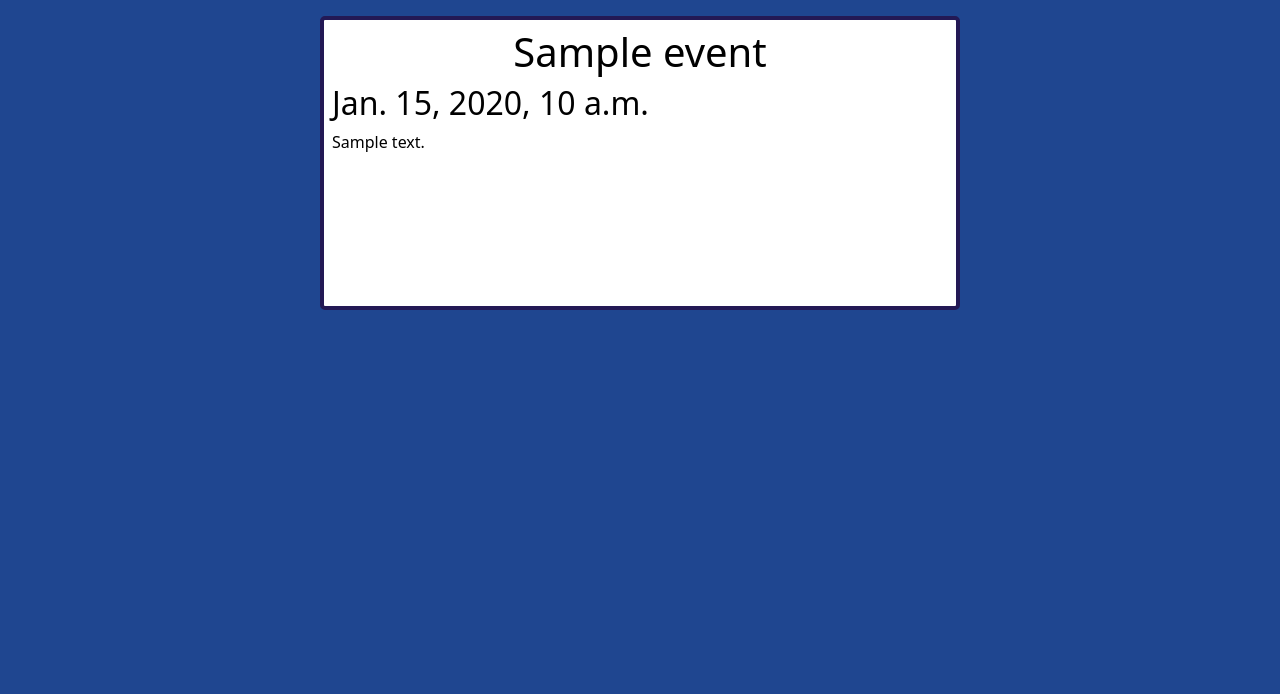
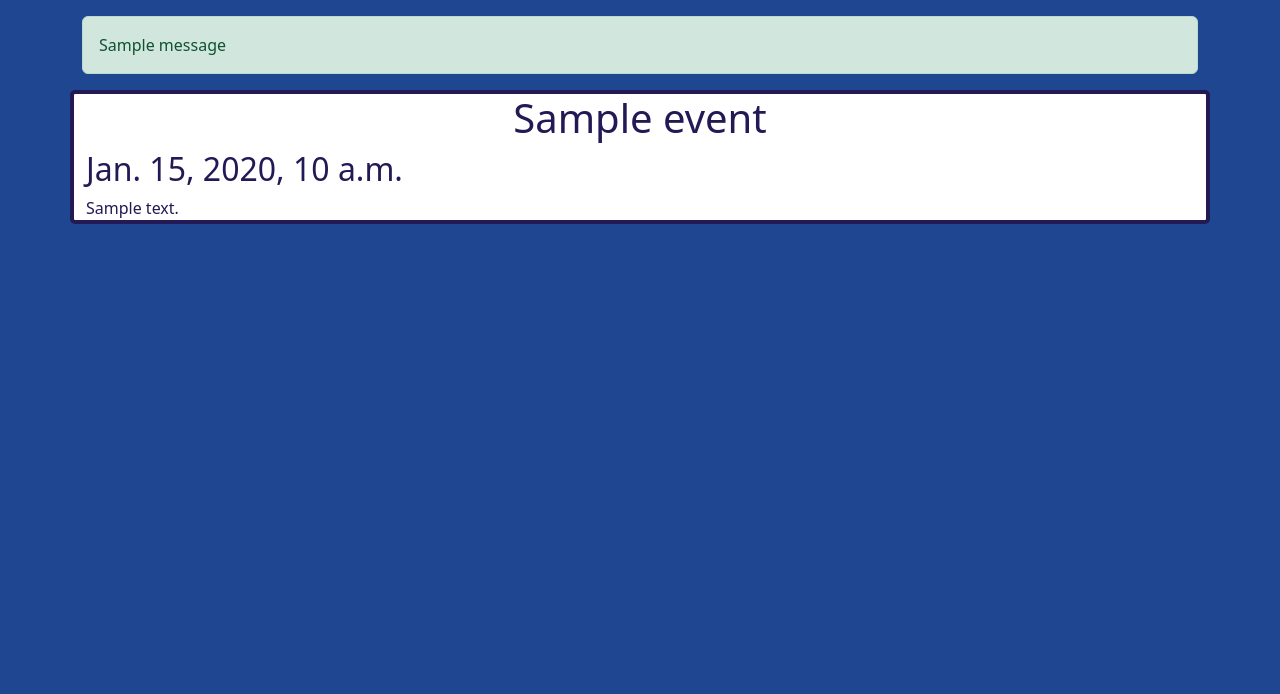
Before and after one commit to 0-mar/EventsReminder, a Django app: a page that uses templates/reminders_app/base.html in a window 1280 px wide. Shown: the part 106-800 px from the top of the page. Run offline with Django 4.2, Linux system fonts and the light colour scheme; a user stored in the database is signed in; tables that the repository leaves empty hold one stand-in row (values such as "Sample post"); one stand-in notice (Sample message) is shown.

Commit message:
Add Event feature + alert messages using Bootstrap

```diff
--- a/reminders_app/urls.py
+++ b/reminders_app/urls.py
@@ -6,5 +6,6 @@ app_name = 'reminders_app'
 
 urlpatterns = [
     path('', views.index, name='index'),
-    path('event/<slug:event>/', views.event_detail, name='event_detail')
+    path('event/<slug:event>/', views.event_detail, name='event_detail'),
+    path('add-event/', views.add_event, name='add_event'),
 ]
--- a/reminders_app/views.py
+++ b/reminders_app/views.py
@@ -1,17 +1,45 @@
 from django.shortcuts import render, get_object_or_404, redirect
-from django.http import HttpResponse
+from django.contrib.auth.decorators import login_required
+from django.contrib import messages
 
-from django.contrib.auth import authenticate, login
-from .forms import LoginForm
 from .models import Events
+from .forms import EventForm
 
 
+@login_required
 def index(request):
     all_events = Events.objects.all()
 
     return render(request, 'reminders_app/index.html', {"events": all_events})
 
 
+@login_required
 def event_detail(request, event):
-    evt = get_object_or_404(Events, slug=event)
+    evt = get_object_or_404(Events, slug=event, user=request.user)
     return render(request, 'reminders_app/event_detail.html', {"event": evt})
+
+
+@login_required
+def add_event(request):
+    new_event = None
+
+    if request.method == "POST":
+        event_form = EventForm(data=request.POST)
+        if event_form.is_valid():
+            # create Events object but dont add it to DB yet (we need to generate slug + bind the record with the user)
+            new_event = event_form.save(commit=False)
+            new_event.user = request.user
+
+            # generate a slug
+            # TODO: must be unique and somehow only from numbers and hyphens
+            words = new_event.title.split()
+            slug = "-".join(words)
+
+            new_event.slug = slug
+            new_event.save()
+
+            messages.success(request, 'Event added successfully.')
+            return redirect("reminders_app:index")
+    else:
+        event_form = EventForm()
+        return render(request, 'reminders_app/add_event.html', {"event_form": event_form})
--- a/static/css/style.css
+++ b/static/css/style.css
@@ -46,3 +46,11 @@ a {
     height: calc(50vh - 106px);
     margin: auto;
 }
+
+.content-container {
+    background-color: white;
+    border: 4px solid #231955;
+    border-radius: 5px;
+
+    color: #231955;
+}
--- a/templates/reminders_app/base.html
+++ b/templates/reminders_app/base.html
@@ -11,20 +11,6 @@
 </head>
 <body>
     <header class="hero">
-        <!--<nav id=navbar class="navbar navbar-expand-lg">
-            <div class="container-fluid">
-                <a class="navbar-brand" href="#"><img id="logo" height="80" src="{#% static "images/logo.png" %#}" alt="Logo"/><span class="text-white">Events reminder</span></a>
-                <a class="nav-item nav-link" href="#">Add Event</a>
-                <div class="justify-content-end">
-                    <p class="text-white">Welcome, {#  #}{ request.user }}</p>
-                    <a href="{#% url "logout" %#}">Logout</a>
-                </div>
-            </div>
-        </nav>-->
-
-
-
-
         <nav id="navigation-bar" class="navbar navbar-expand-lg">
             <div class="container-fluid">
                 <a class="navbar-brand" href="#"><img id="logo" height="80" src="{% static "images/logo.png" %}" alt="Logo"/><span class="text-white">Events reminder</span></a>
@@ -34,7 +20,7 @@
 
                 <div class="collapse navbar-collapse" id="navbarSupportedContent">
                     <div class="navbar-nav ps-5">
-                        <a class="nav-link navbar-btn rounded" href="#">Add Event</a>
+                        <a class="nav-link navbar-btn rounded" href="{% url "reminders_app:add_event" %}">Add Event</a>
                     </div>
                     <div class="navbar-nav ms-auto">
                         <div class="nav-item justify-content-end">
@@ -45,15 +31,17 @@
                 </div>
             </div>
         </nav>
-
-
-
-
-
     </header>
 
     <main>
         <div id="main-container" class="container-fluid py-3">
+            <div id="messagesBox" class="container">
+                {% if messages %}
+                    {% for message in messages %}
+                        <div{% if message.tags %} class=" alert alert-{{ message.tags }}"{% endif %} role="alert">{{ message }}</div>
+                    {% endfor %}
+                {% endif %}
+            </div>
             {% block content %}
             {% endblock %}
         </div>
--- a/templates/reminders_app/event_detail.html
+++ b/templates/reminders_app/event_detail.html
@@ -5,7 +5,7 @@
 {% endblock %}
 
 {% block content %}
-    <div class="event-detail">
+    <div class="container content-container">
         <div class="col-12 text-center">
             <h1>{{ event.title }}</h1>
         </div>
```
Also changed, not shown: reminders_app/forms.py (+8 -6 lines), templates/reminders_app/add_event.html (added, +16 -0 lines).
